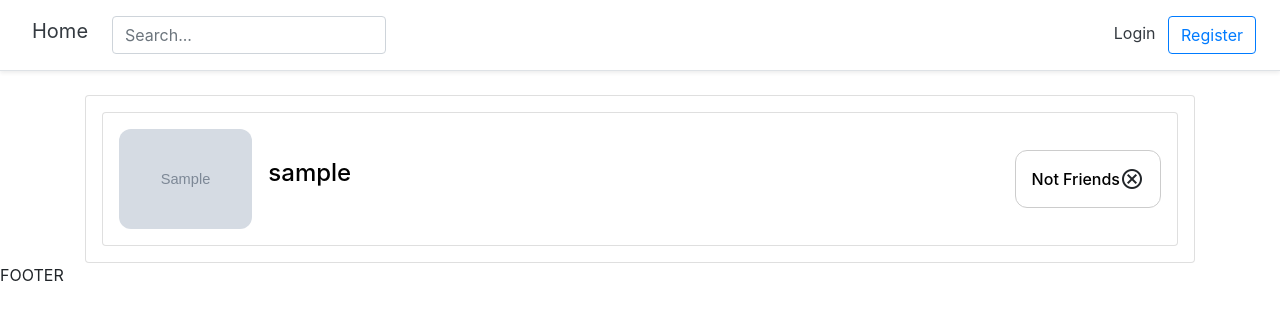
After one commit to luthecat/ChatServer, a Django app: template ChatServer/account/templates/account/search_results.html in a window 1280 px wide. The commit adds this page. Shown: the top 320 px of the page. Run offline with Django 3.2, Linux system fonts and the light colour scheme; the template is opened without the code that fills it: most values are stand-ins (such as "Sample title", 1, 10 or a date in 2020); grey boxes marked "Sample" are stand-in pictures.

Commit message:
Template and logic for user's search

```diff
--- a/ChatServer/ChatServer/urls.py
+++ b/ChatServer/ChatServer/urls.py
@@ -23,7 +23,8 @@ from django.conf.urls.static import static
 from account.views import (
     register_view,
     logout_view,
-    login_view,)
+    login_view,
+    account_search_view,)
 
 urlpatterns = [
     path('admin/', admin.site.urls),
@@ -32,6 +33,7 @@ urlpatterns = [
     path('login/', login_view, name="login"),
     path('logout/', logout_view, name="logout"),
     path('register/', register_view, name="register"),
+    path('search/', account_search_view, name="search"),
     # Password reset links (ref: https://github.com/django/django/blob/master/django/contrib/auth/views.py)
     path('password_change/done/', auth_views.PasswordChangeDoneView.as_view(template_name='password_reset/password_change_done.html'),
         name='password_change_done'),
@@ -47,6 +49,7 @@ urlpatterns = [
 
     path('reset/done/', auth_views.PasswordResetCompleteView.as_view(template_name='password_reset/password_reset_complete.html'),
      name='password_reset_complete'),
+
 ]
 
 if settings.DEBUG:
--- /dev/null
+++ b/ChatServer/account/templates/account/search_results.html
@@ -0,0 +1,118 @@
+{% extends 'base.html' %}
+{% load static %}
+
+{% block content %}
+
+
+<style type="text/css">
+	.profile-image{
+		max-height: 100px;
+		max-width: 100px;
+	}
+	.profile-image{
+		border-radius: 12px;
+	}
+	.card{
+		border-radius: 12px;
+	}
+	.friends-text{
+		color: #000;
+		font-weight: 500;
+	}
+	.friends-text-container{
+		border: 1px solid #cccccc;
+		border-radius: 12px;
+	}
+	.friends-btn:hover {
+		background-color: #bfbfbf;
+		border-color: #bfbfbf;
+	}
+	.dropdown-toggle::after {
+		content: none;
+	}
+	.profile-link{
+		color: #000;
+	}
+	.checkmark-icon{
+		color: green;
+	}
+	.cancel-icon{
+		color: red;
+	}
+</style>
+
+<div class="container">
+	<div class="card p-2">
+
+		{% if accounts %}
+		<div class="d-flex flex-row flex-wrap">
+		{% for account in accounts %}
+		<div class="card flex-row flex-grow-1 p-2 mx-2 my-2 align-items-center">
+			<a class="profile-link" href="{% url 'account:view' user_id=account.0.id %}">
+				<div class="card-image m-2">
+					<img class="img-fluid profile-image" src="{{account.0.profile_image.url}}" alt="">
+				</div>
+			</a>
+			<a class="profile-link" href="{% url 'account:view' user_id=account.0.id %}">
+				<div class="card-center px-2">
+					<h4 class="card-title">{{account.0.username}}</h4>
+					{% if account.1 %}
+					<p class="card-text"><a href="#" onclick="createOrReturnPrivateChat('{{account.0.id}}')">Send a Message</a></p>
+					{% endif %}
+
+				</div>
+			</a>
+			<div class="d-flex flex-row card-right flex-grow-1 justify-content-end mx-2">
+				{% if account.1 %}
+					<div class="d-flex flex-row friends-text-container p-3">
+						<p class="friends-text m-auto">
+							Friends
+						</p>
+						<span class="material-icons-outlined">check_circle</span>
+					</div>
+				{% else %}
+					{% if account.0 !=  request.user %}
+						<div class="d-flex flex-row friends-text-container p-3">
+							<p class="friends-text m-auto">
+								Not Friends
+							</p>
+							<span class="material-symbols-outlined">Cancel</span>
+						</div>
+					{% endif %}
+				{% endif %}
+				{% if account.0 == request.user %}
+					<div class="d-flex flex-row friends-text-container p-3">
+						<p class="friends-text m-auto">
+							This is you
+						</p>
+						<span class="material-symbols-outlined">person</span>
+					</div>
+				{% endif %}
+			</div>
+		</div>
+		{% if forloop.counter|divisibleby:2 %}
+		</div><div class="d-flex flex-row flex-wrap">
+		{% endif %}
+
+		{% endfor %}
+
+		{% else %} <!-- If no friends -->
+		<div class="d-flex flex-row flex-grow-1 justify-content-center align-items-center p-4">
+			<p>No results</p>
+		</div>
+		{% endif %}
+		</div>
+	</div>
+
+</div>
+
+
+{#%  include 'chat/create_or_return_private_chat.html' %#}
+
+<script type="text/javascript">
+	function createOrReturnPrivateChat(user_id){
+		// Just a placeholder
+	}
+</script>
+
+{% endblock content %}
--- a/ChatServer/templates/static/header.html
+++ b/ChatServer/templates/static/header.html
@@ -9,7 +9,7 @@
             <a class="p-2 text-dark" href="{% url 'home' %}">Home</a>
         </h5>
         <!-- column 2 -->
-        <form class="search-bar justify-content-start">
+        <form class="search-bar justify-content-start" onsubmit="return executeQuery();">
             <input type="text" class="form-control" name="q" id="id_q_large" placeholder="Search...">
         </form>
 
@@ -67,7 +67,7 @@
                 <a class="p-2 text-dark" href="{% url 'home' %}">Home</a>
             </h5>
             <!-- Row 2 -->
-            <form class="search-bar justify-content-start ">
+            <form class="search-bar justify-content-start" onsubmit="return executeQuery();">
                 <input type="text" class="form-control" name="q" id="id_q_small" placeholder="Search...">
             </form>
             <!-- Row 3 -->
@@ -97,3 +97,14 @@
         </div>
     </div>
 </div>
+
+<script type = "text/javascript">
+    function executeQuery(){
+        var query = document.getElementById("id_q_small").value
+        if (query == ''){
+            query = document.getElementById("id_q_large").value
+        }
+        window.location.replace("{% url 'search' %}?q=" + query)
+        return false
+    }
+</script>
```
Also changed, not shown: ChatServer/account/views.py (+17 -0 lines).
